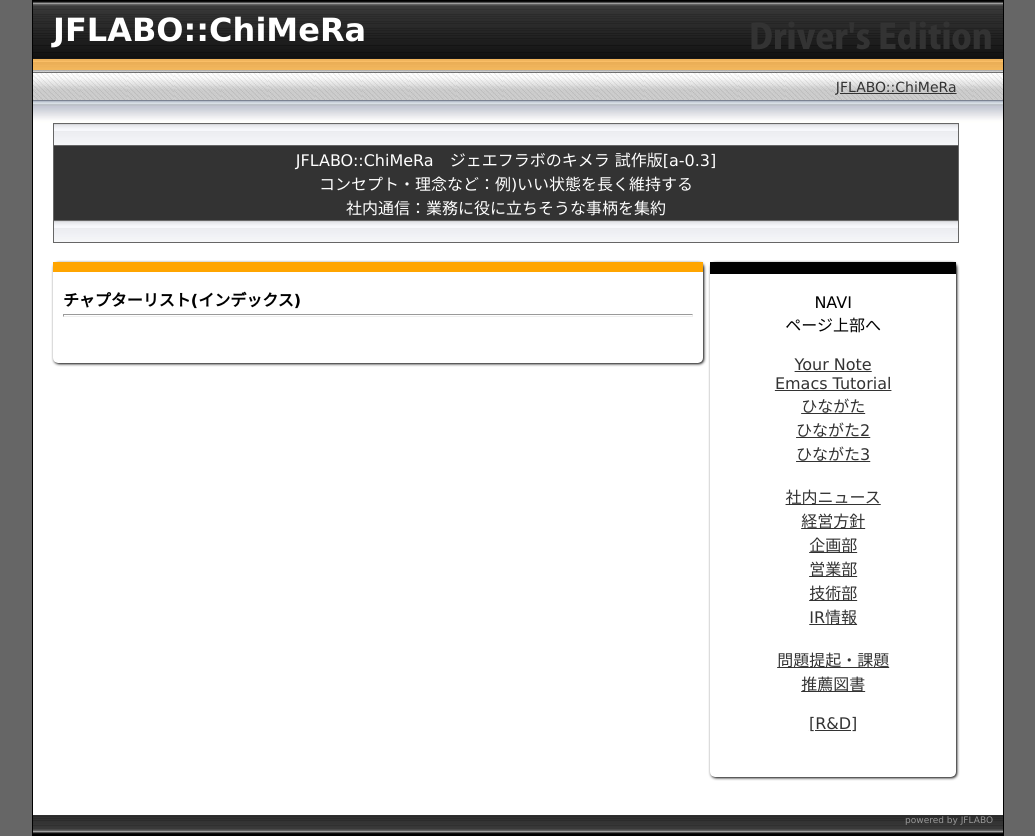
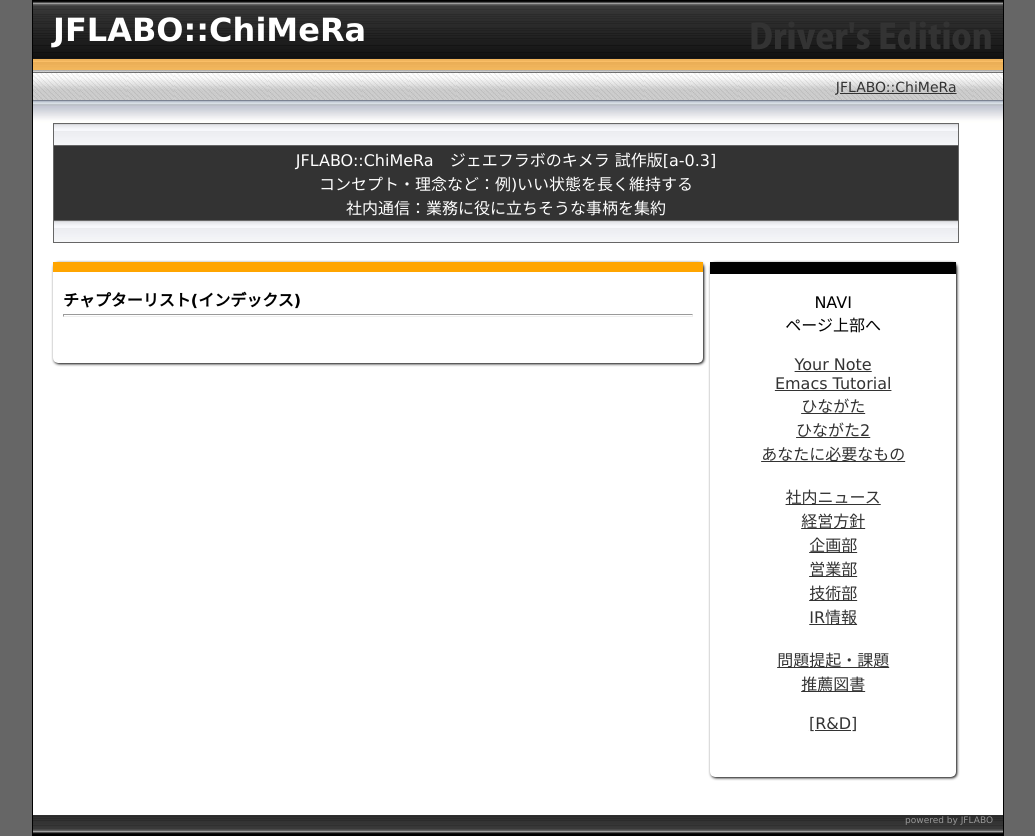
Before and after one commit to JFLABO/ChiMeRa, a PHP site: page / in a window 1280 px wide. Shown: the whole page, without its empty margins (122-1157 px from the left). Run offline with PHP 8.4, Linux system fonts and the light colour scheme; data that the repository does not hold is empty; some libraries are stand-ins or nearby versions.

Commit message:
Update ChiMeRaClassV0.php

```diff
--- a/parts/ChiMeRaClassV0.php
+++ b/parts/ChiMeRaClassV0.php
@@ -81,11 +81,12 @@ function get_title(){
 			return $this->title;
 }
 	function show_list(){
+	  //右のメニュータイルに表示するリンクを変えたいときはここを編集してください
 	  echo '<a href="./?param=JFLABO::ChiMeRa::Your Note">Your Note</a><BR>';
 	  echo '<a href="./?param=EmacsTips チュートリアル 2013">Emacs Tutorial</a><BR>';
 	  echo '<a href="./?param=JFLABO::ChiMeRa::Hinagata">ひながた</a><BR>';
 	  echo '<a href="./?param=JFLABO::ChiMeRa::Hinagata2">ひながた2</a><BR>';
-	  echo '<a href="./?param=JFLABO::ChiMeRa::Hinagata3">ひながた3</a><BR><BR>';
+	  echo '<a href="./?param=JFLABO::ChiMeRa::Hinagata3">あなたに必要なもの</a><BR><BR>';
 
 	  echo '<a href="./?param=JFLABO::ChiMeRa::Hinagata4">社内ニュース</a><BR>';
 	  echo '<a href="./?param=JFLABO::ChiMeRa::Hinagata5">経営方針</a><BR>';
```
